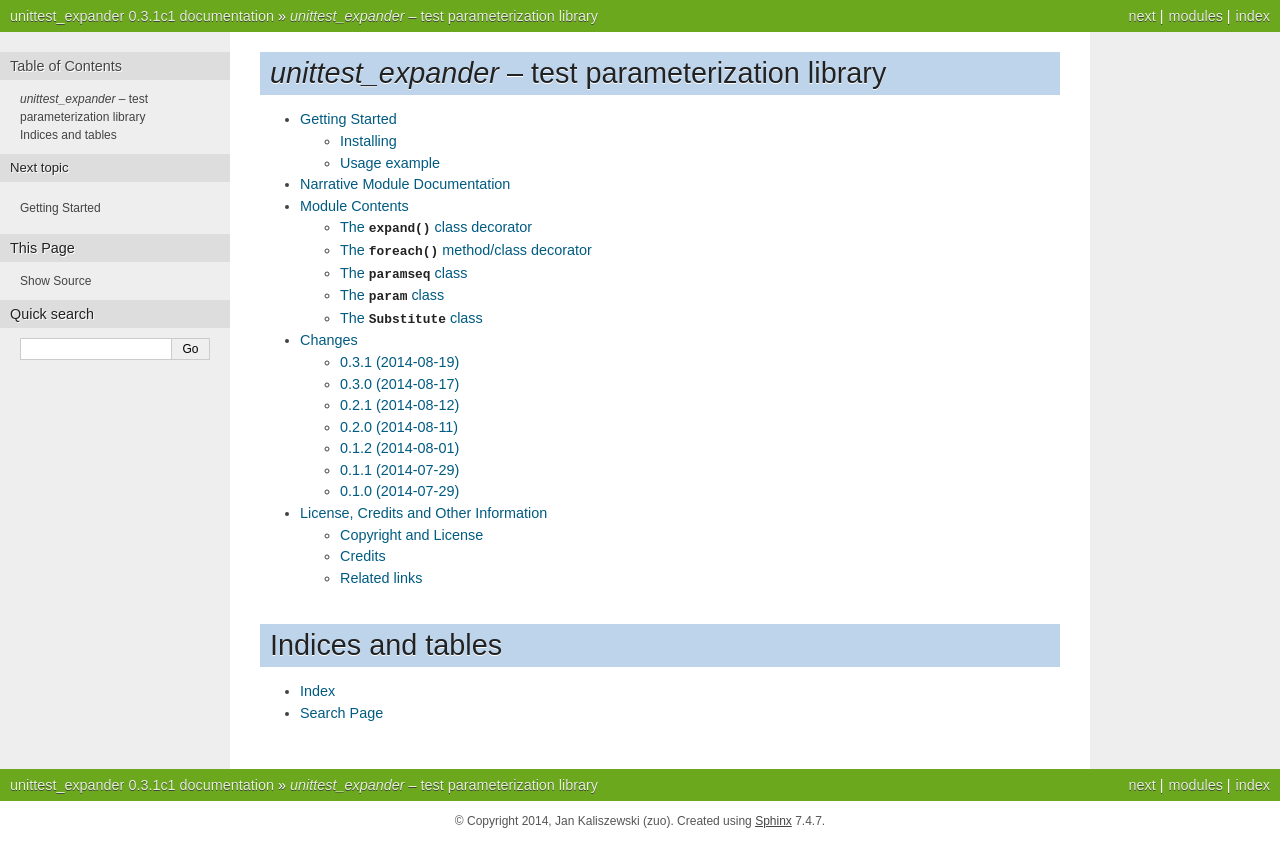
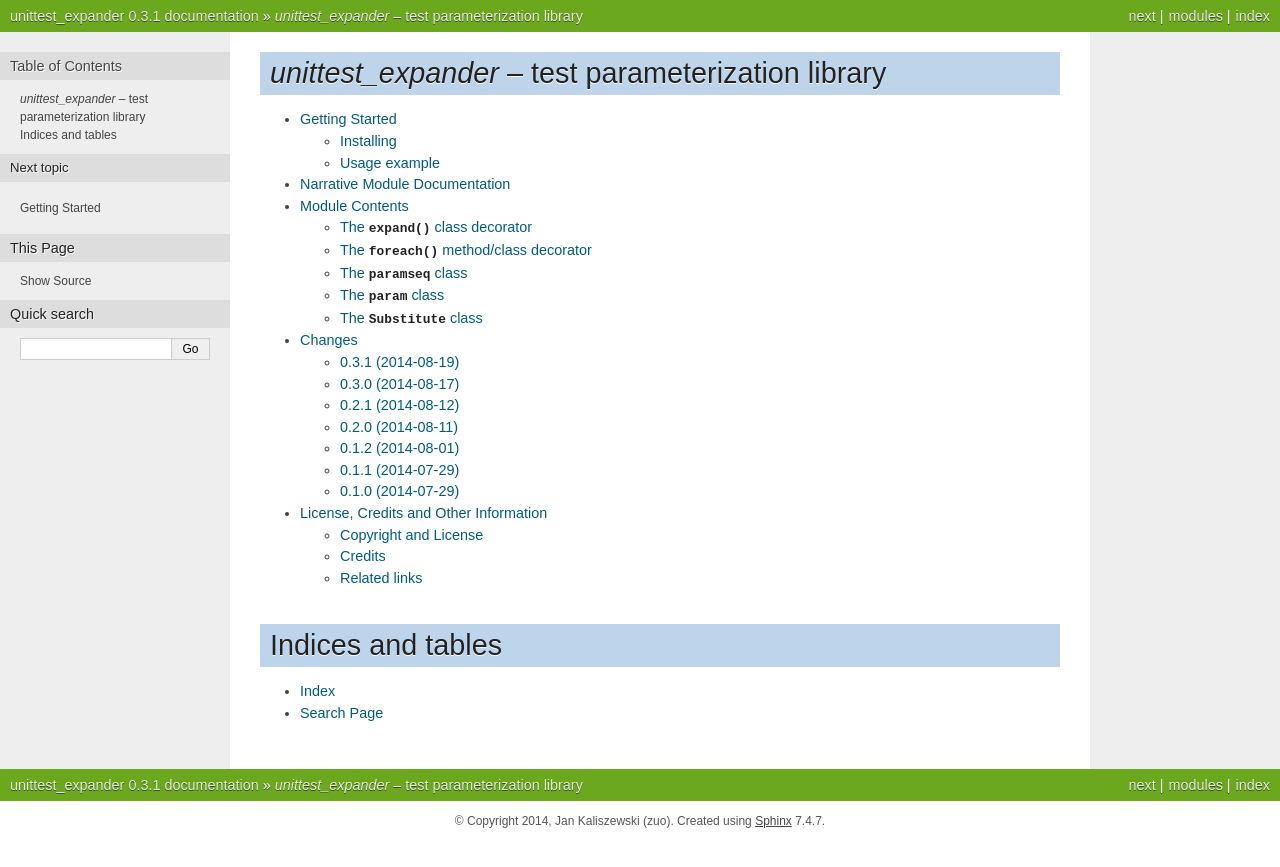
Before and after one commit to zuo/unittest_expander, a Sphinx documentation site: the page built from docs/index.rst, in a window 1280 px wide. Shown: the top 867 px of the page. Built offline with Sphinx 7.4.7, drawn with Linux system fonts in a browser that asks for light colours.

Commit message:
Release 0.3.1

```diff
--- a/docs/conf.py
+++ b/docs/conf.py
@@ -55,7 +55,7 @@ copyright = u'2014, Jan Kaliszewski (zuo)'
 # built documents.
 #
 # The full version, including alpha/beta/rc tags.
-release = '0.3.1c1'
+release = '0.3.1'
 # The short X.Y version.
 version = '.'.join(release.split('.')[:2])
 
```
